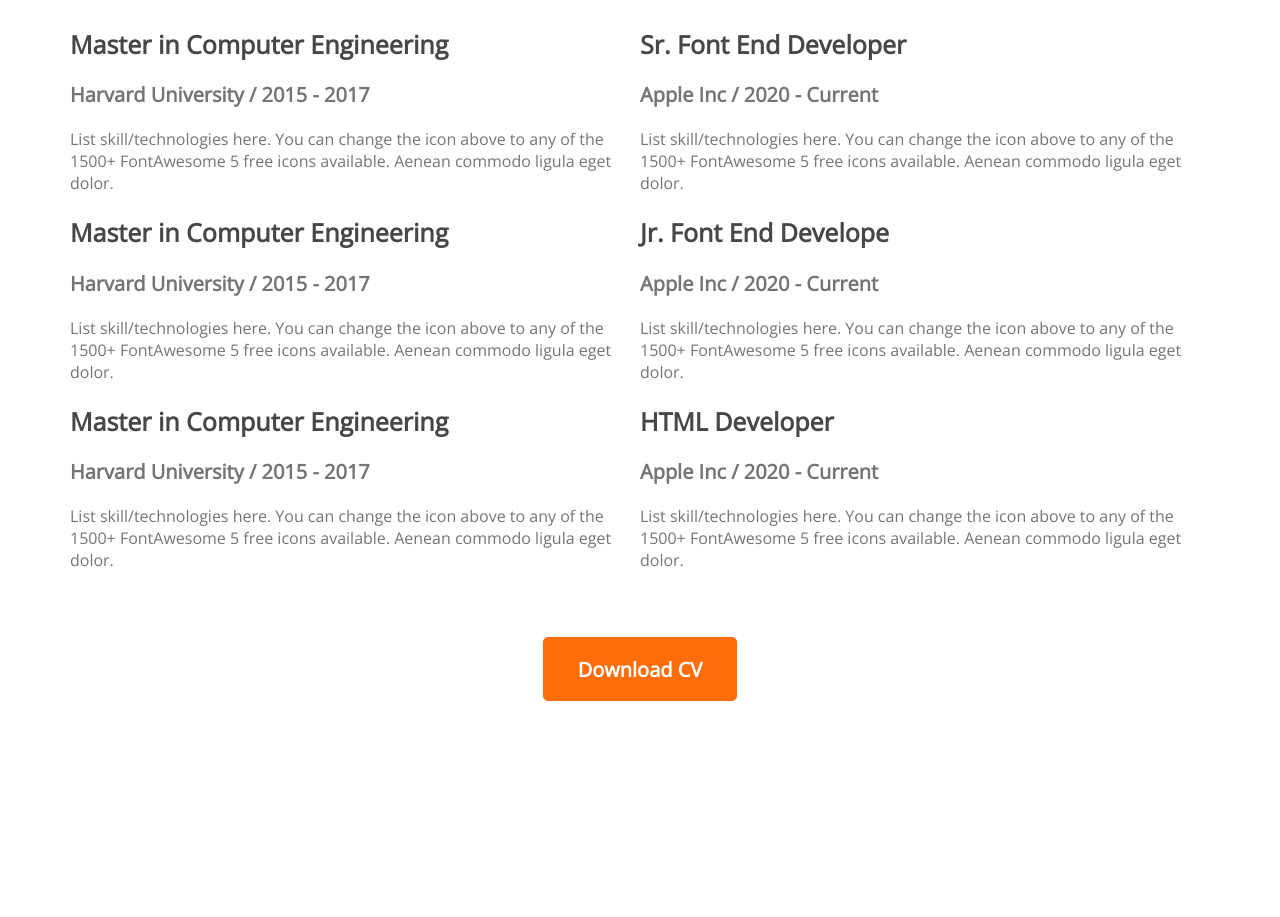
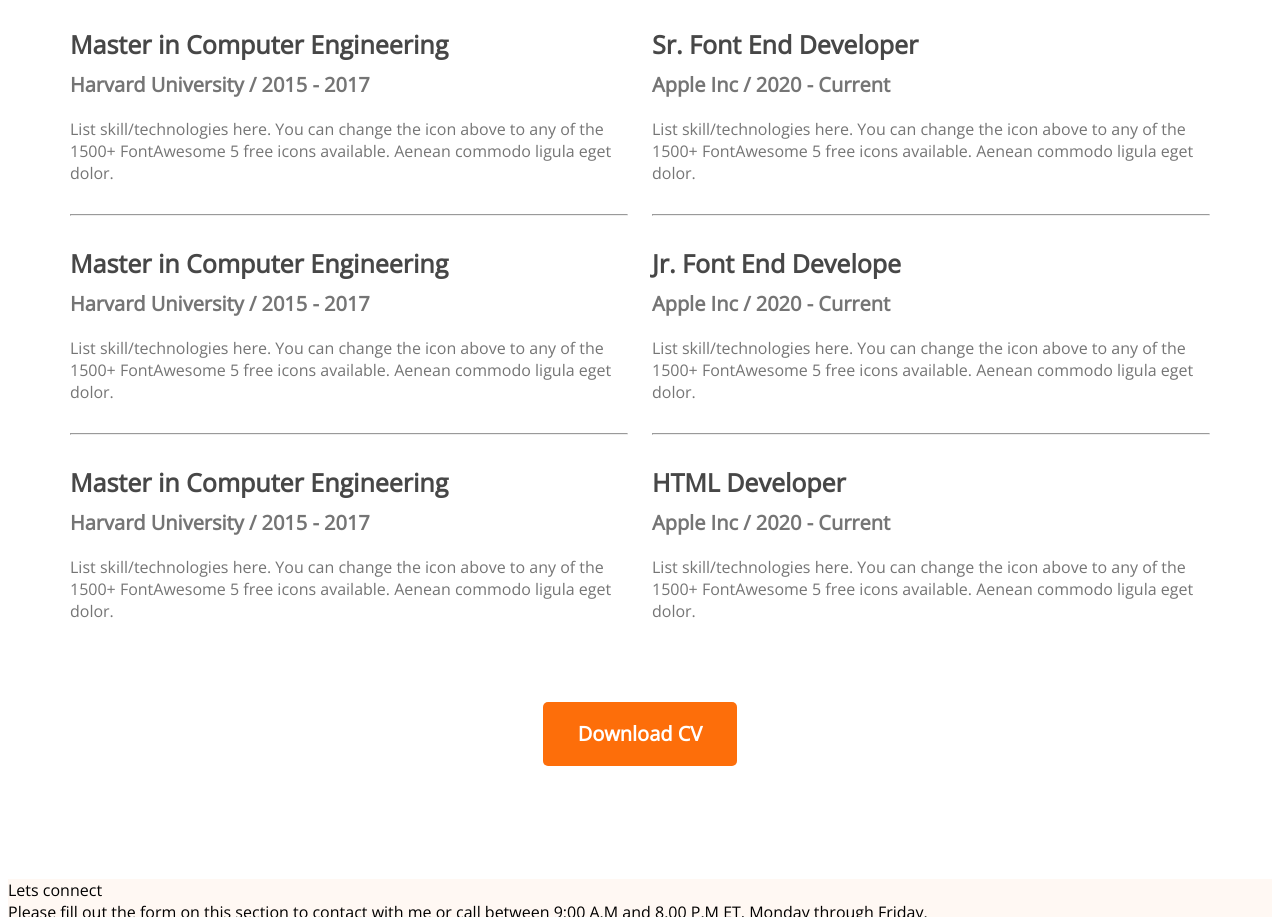
Before and after one commit to bornil-bd/WebPortfolio, a plain HTML site: page index.html in a window 1280 px wide. Shown: the part 2609-3526 px from the top of the page. Before the commit the page ends 3423 px from the top, so only its background shows below. Drawn offline with nearby package versions, Linux system fonts and the light colour scheme.

Commit message:
main allmost complete

```diff
--- a/index.html
+++ b/index.html
@@ -91,44 +91,48 @@
         <div class="resume">
           <div class="education">
             <h1 class="det1">My education</h1>
-            <div class="">
-              <h1 class="det2">Master in Computer Engineering</h1>
-              <h3 class="det3">Harvard University / 2015 - 2017</h3>
-              <p class="det4">List skill/technologies here. You can change the icon above
-                to any of the 1500+ FontAwesome 5 free icons available. Aenean commodo ligula eget dolor.</p>
+            <div class="resume-item">
+              <div class="det2">Master in Computer Engineering</div>
+              <div class="det3">Harvard University / 2015 - 2017</div>
+              <div class="det4">List skill/technologies here. You can change the icon above
+                to any of the 1500+ FontAwesome 5 free icons available. Aenean commodo ligula eget dolor.</div>
             </div>
-            <div class="">
-              <h1 class="det2">Master in Computer Engineering</h1>
-              <h3 class="det3">Harvard University / 2015 - 2017</h3>
-              <p class="det4">List skill/technologies here. You can change the icon above
-                to any of the 1500+ FontAwesome 5 free icons available. Aenean commodo ligula eget dolor.</p>
+            <hr>
+            <div class="resume-item"">
+              <div class="det2">Master in Computer Engineering</div>
+              <div class="det3">Harvard University / 2015 - 2017</div>
+              <div class="det4">List skill/technologies here. You can change the icon above
+                to any of the 1500+ FontAwesome 5 free icons available. Aenean commodo ligula eget dolor.</div>
             </div>
-            <div class="">
-              <h1 class="det2">Master in Computer Engineering</h1>
-              <h3 class="det3">Harvard University / 2015 - 2017</h3>
-              <p class="det4">List skill/technologies here. You can change the icon above
-                to any of the 1500+ FontAwesome 5 free icons available. Aenean commodo ligula eget dolor.</p>
+            <hr>
+            <div class="resume-item"">
+              <div class="det2">Master in Computer Engineering</div>
+              <div class="det3">Harvard University / 2015 - 2017</div>
+              <div class="det4">List skill/technologies here. You can change the icon above
+                to any of the 1500+ FontAwesome 5 free icons available. Aenean commodo ligula eget dolor.</div>
             </div>
           </div>
           <div class="experience">
             <h1 class="det1">My Experience</h1>
-            <div class="">
-              <h1 class="det2">Sr. Font End Developer</h1>
-              <h3 class="det3">Apple Inc / 2020 - Current</h3>
-              <p class="det4">List skill/technologies here. You can change the icon above
-                to any of the 1500+ FontAwesome 5 free icons available. Aenean commodo ligula eget dolor.</p>
+            <div class="resume-item"">
+              <div class="det2">Sr. Font End Developer</div>
+              <div class="det3">Apple Inc / 2020 - Current</div>
+              <div class="det4">List skill/technologies here. You can change the icon above
+                to any of the 1500+ FontAwesome 5 free icons available. Aenean commodo ligula eget dolor.</div>
             </div>
-            <div class="">
-              <h1 class="det2">Jr. Font End Develope</h1>
-              <h3 class="det3">Apple Inc / 2020 - Current</h3>
-              <p class="det4">List skill/technologies here. You can change the icon above
-                to any of the 1500+ FontAwesome 5 free icons available. Aenean commodo ligula eget dolor.</p>
+            <hr>
+            <div class="resume-item"">
+              <div class="det2">Jr. Font End Develope</div>
+              <div class="det3">Apple Inc / 2020 - Current</div>
+              <div class="det4">List skill/technologies here. You can change the icon above
+                to any of the 1500+ FontAwesome 5 free icons available. Aenean commodo ligula eget dolor.</div>
             </div>
-            <div class="">
-              <h1 class="det2">HTML Developer</h1>
-              <h3 class="det3">Apple Inc / 2020 - Current</h3>
-              <p class="det4">List skill/technologies here. You can change the icon above
-                to any of the 1500+ FontAwesome 5 free icons available. Aenean commodo ligula eget dolor.</p>
+            <hr>
+            <div class="resume-item"">
+              <div class="det2">HTML Developer</div>
+              <div class="det3">Apple Inc / 2020 - Current</div>
+              <div class="det4">List skill/technologies here. You can change the icon above
+                to any of the 1500+ FontAwesome 5 free icons available. Aenean commodo ligula eget dolor.</div>
             </div>
           </div>
         </div>
@@ -137,6 +141,24 @@
         </div>
       </section>
     </main>
-    <footer></footer>
+    <footer>
+      <section class="connection">
+        <div class="comm-container">
+          <div class="letsconnect">
+            <div class="ltconnect">Lets connect</div>
+            <div class="con-info">Please fill out the form on this section to contact with me or call between 9:00 A.M and 8.00 P.M ET, Monday through Friday.</div>
+            <div class="con-img">
+              <div class="img-fb"><img src="images/icons/facebook.png" alt="Facebook"></div>
+              <div class="img-twit"><img src="images/icons/twitter.png" alt="Twitter"></div>
+              <div class="img-insta"><img src="images/icons/insta.png" alt="Instagram"></div>
+            </div>
+          </div>
+          <div class="letsmessage">
+            <div class="ltmessage">Lets message me</div>
+            <input type="text">
+          </div>
+        </div>
+      </section>
+    </footer>
   </body>
 </html>
--- a/styles/portfolio.css
+++ b/styles/portfolio.css
@@ -142,6 +142,7 @@ main {
 }
 .resume {
   display: flex;
+  gap: 24px;
   margin-bottom: 50px;
 }
 .det1 {
@@ -171,3 +172,10 @@ main {
     text-align: center;
     margin-bottom: 113px;
 }
+.resume-item{
+    margin-top: 30px;
+    margin-bottom: 30px;
+}
+footer {
+    background: #FFF8F3;
+}
```
